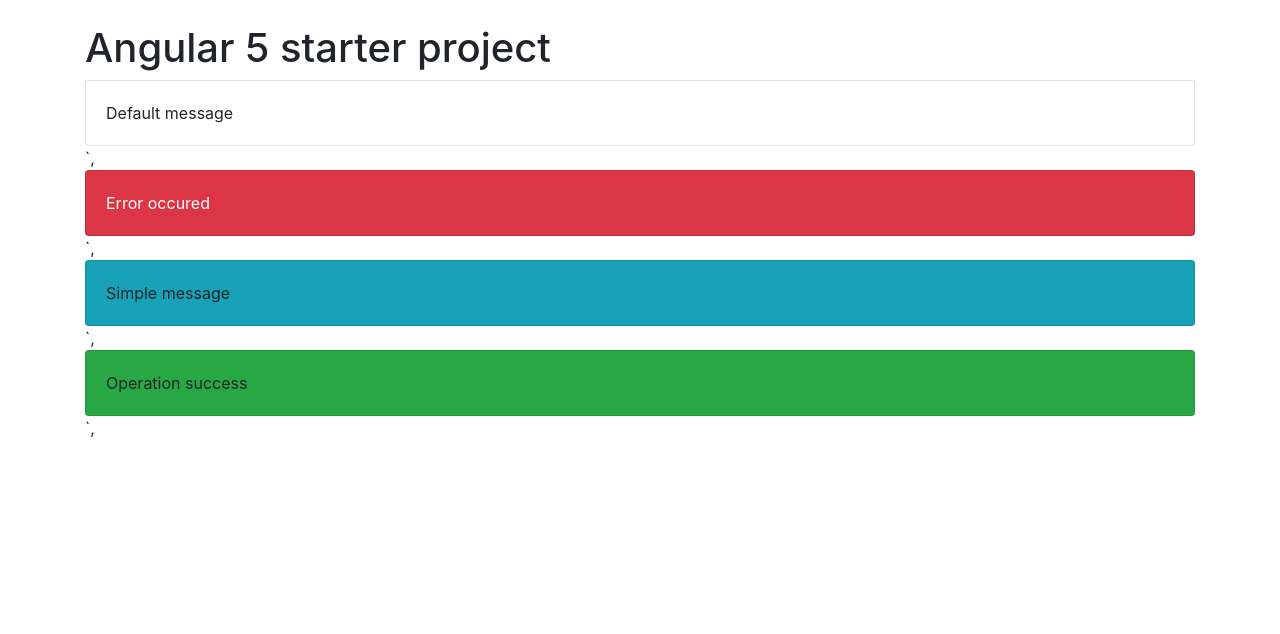
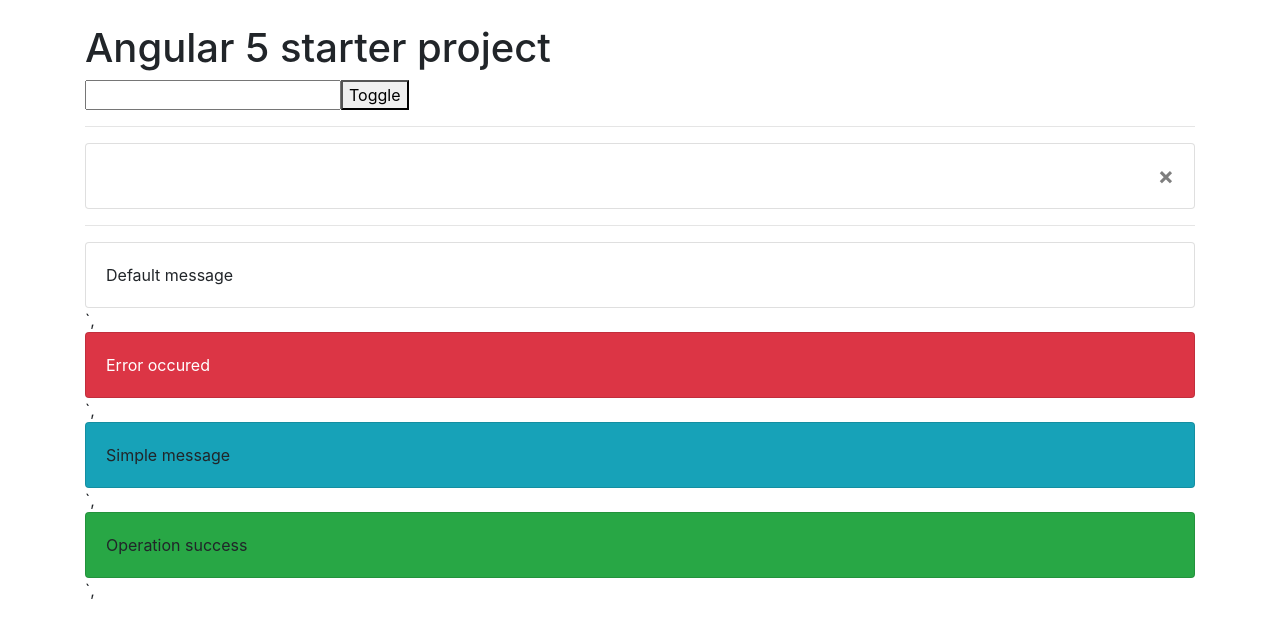
Before and after one commit to tomekb82/angular5, an Angular app: page / in a window 1280 px wide. Shown: the top 634 px of the page. Built offline with nearby package versions, Linux system fonts and the light colour scheme.

Commit message:
two way data binding

```diff
--- a/src/app/app.component.html
+++ b/src/app/app.component.html
@@ -7,6 +7,15 @@
   <div class="row">
     <div class="col">
 
+      <input (keyup)=" message = $event.target.value ">
+      <button (click)="open = !open">Toggle</button>
+      <hr>
+      <basic-card
+        [(open)]="open"
+        [text]="message">
+      </basic-card>
+
+      <hr>
       <status-card text="Default message"></status-card>
       <status-card type="error" text="Error occured"></status-card>
       <status-card type="info" text="Simple message"></status-card>
--- a/src/app/app.component.ts
+++ b/src/app/app.component.ts
@@ -7,4 +7,5 @@
 })
 export class AppComponent {
   title = 'app';
+  open = true;
 }
--- a/src/app/app.module.ts
+++ b/src/app/app.module.ts
@@ -3,11 +3,13 @@
 
 import { AppComponent } from './app.component';
 import { StatusCardComponent } from './status-card/status-card.component';
+import { BasicCardComponent } from './basic-card/basic-card.component';
 
 @NgModule({
   declarations: [
     AppComponent,
-    StatusCardComponent
+    StatusCardComponent,
+    BasicCardComponent
   ],
   imports: [
     BrowserModule
--- /dev/null
+++ b/src/app/basic-card/basic-card.component.ts
@@ -0,0 +1,36 @@
+import { Component, EventEmitter, Input, OnInit, Output } from '@angular/core'
+
+@Component({
+  selector: 'basic-card',
+  template: `
+    <div class="card" *ngIf="isOpen">
+      <div class="card-body">
+        <span class="close" (click)="close()">&times;</span>
+        {{ text }}
+      </div>
+    </div>
+  `,
+  styles: []
+})
+export class BasicCardComponent implements OnInit {
+
+  @Input('open')
+  isOpen = false;
+
+  @Input()
+  text;
+
+  @Output()
+  openChange = new EventEmitter();
+
+  close(){
+    this.isOpen = false;
+    this.openChange.emit(this.isOpen);
+  }
+
+  constructor() { }
+
+  ngOnInit() {
+  }
+
+}
```
Also changed, not shown: 1 other file (tests, documents, lock files or other folders).
